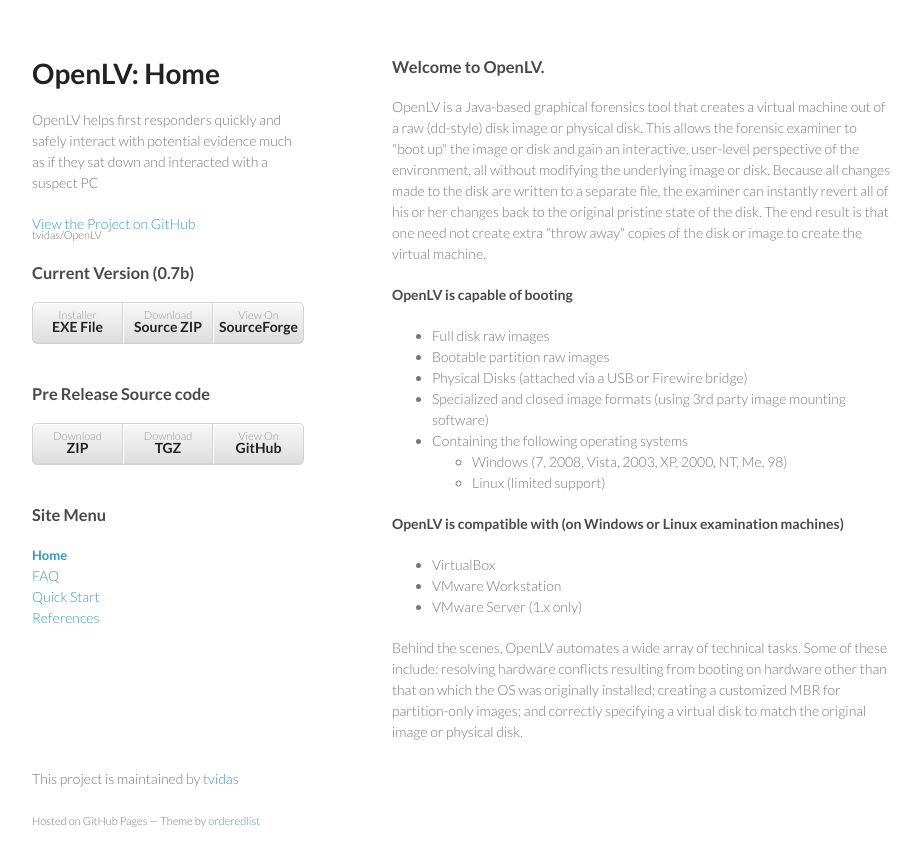
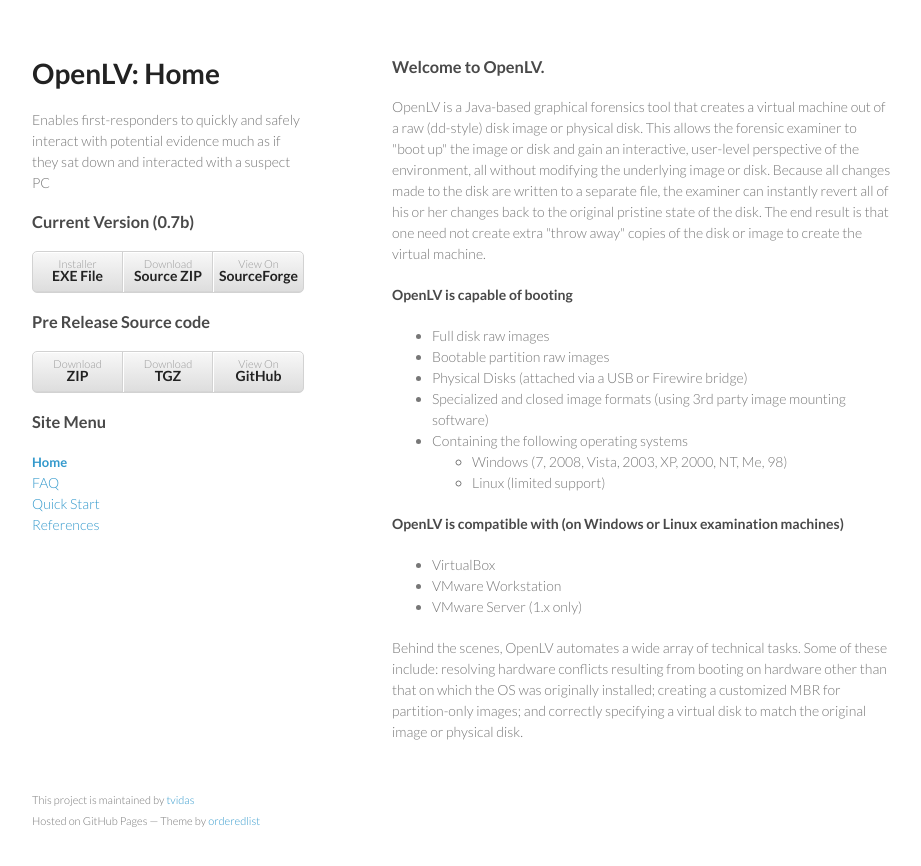
Before and after one commit to tvidas/OpenLV, a Jekyll site: the page built from index.html, in a window 1280 px wide. Shown: the top 866 px of the page, without its empty margins (178-1099 px from the left). Built offline with Jekyll 4.4.1, drawn with Linux system fonts in a browser that asks for light colours.

Commit message:
trys to make the page text not overlap...at least down to 1440x900 res

```diff
--- a/_includes/footer.html
+++ b/_includes/footer.html
@@ -1,7 +1,8 @@
       </section>
       <footer>
-        <p>This project is maintained by <a href="https://github.com/tvidas">tvidas</a></p>
-        <p><small>Hosted on GitHub Pages &mdash; Theme by <a href="https://github.com/orderedlist">orderedlist</a></small></p>
+        <p><small>This project is maintained by <a href="https://github.com/tvidas">tvidas</a></small>
+        <br>
+        <small>Hosted on GitHub Pages &mdash; Theme by <a href="https://github.com/orderedlist">orderedlist</a></small></p>
       </footer>
     </div>
     <script src="javascripts/scale.fix.js"></script>
--- a/_includes/header.html
+++ b/_includes/header.html
@@ -16,20 +16,19 @@
     <div class="wrapper">
       <header>
         <h1>OpenLV: {{ page.title }}</h1>
-        <p>OpenLV helps first responders quickly and safely interact with potential evidence much as if they sat down and interacted with a suspect PC</p>
+        <p>Enables first-responders to quickly and safely interact with potential evidence much as if they sat down and interacted with a suspect PC</p>
 
+{% comment %}
         <p class="view"><a href="https://github.com/tvidas/OpenLV">View the Project on GitHub <small>tvidas/OpenLV</small></a></p>
+{% endcomment %}
+	{% include version.html %}
 
-	{% include version.html %}
-	<br>
-
-        <h3> Pre Release Source code</h3>
+         <h3> Pre Release Source code</h3>
         <ul>
           <li><a href="https://github.com/tvidas/OpenLV/zipball/master">Download <strong>ZIP</strong></a></li>
           <li><a href="https://github.com/tvidas/OpenLV/tarball/master">Download <strong>TGZ</strong></a></li>
           <li><a href="https://github.com/tvidas/OpenLV">View On <strong>GitHub</strong></a></li>
         </ul>
-	<br>
 
 	{% include nav.html %}
 
```
